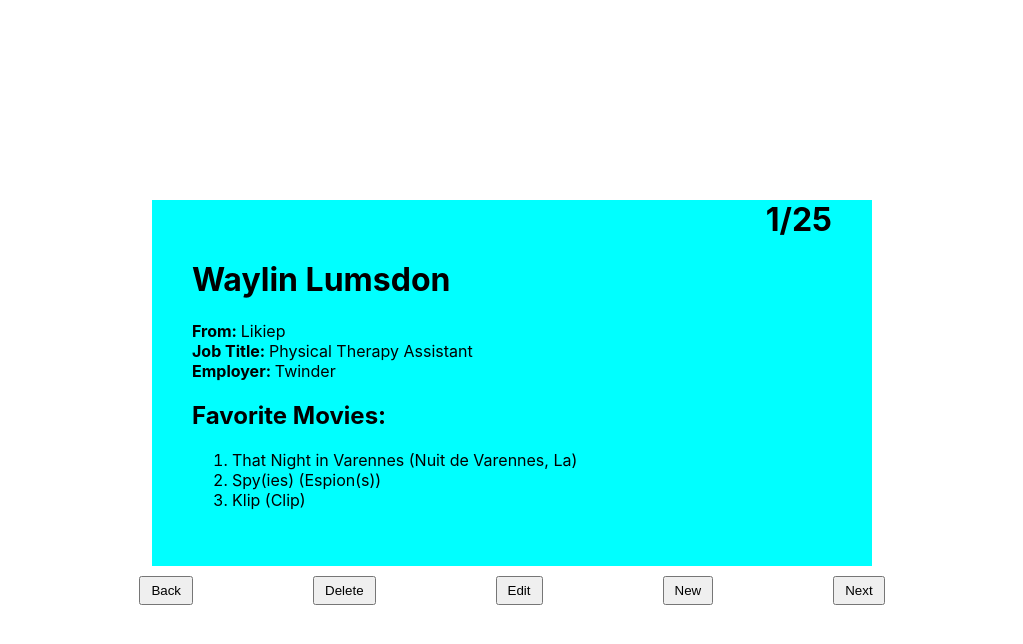
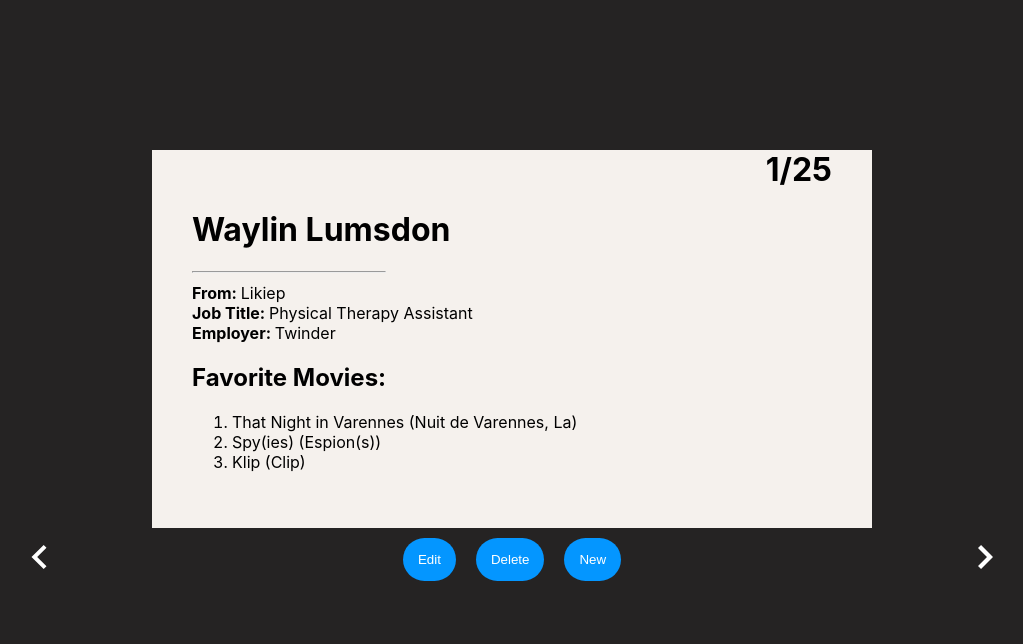
Before and after one commit to Brandao-lang/user-directory, a React (Create React App) app: page / in a window 1280 px wide. Shown: the top 644 px of the page, without its empty margins (128-1151 px from the left). Built offline with nearby package versions, Linux system fonts and the light colour scheme.

Commit message:
added styling

```diff
--- a/public/index.html
+++ b/public/index.html
@@ -26,7 +26,7 @@
     -->
     <title>React App</title>
   </head>
-  <body>
+  <body style="background-color: #252323">
     <noscript>You need to enable JavaScript to run this app.</noscript>
     <div id="root"></div>
     <!--
--- a/src/App.js
+++ b/src/App.js
@@ -56,8 +56,6 @@ function App() {
     setCreateIsOpen(!createIsOpen)
   }
 
-
-
   return (
     <div className="App-main">
       <User currentUser={currentUser} userData={userData} />
--- a/src/Components/Navigation.js
+++ b/src/Components/Navigation.js
@@ -4,11 +4,11 @@ import '../Styles/buttons.css'
 export default function Navigator(props) {
     return (
         <div className="nav-buttons">
-            <button onClick={props.btnBackHandler}>Back</button>
-            <button onClick={props.deleteHandler}>Delete</button>
-            <button onClick={props.editOpener}>Edit</button>
-            <button onClick={props.createOpener}>New</button>
-            <button onClick={props.btnNextHandler}>Next</button>
+            <button className="nav-btn" onClick={props.btnBackHandler}><svg className="arrow" xmlns="http://www.w3.org/2000/svg" width="24" height="24" viewBox="0 0 24 24"><path d="M16.67 0l2.83 2.829-9.339 9.175 9.339 9.167-2.83 2.829-12.17-11.996z"/></svg></button>
+            <button className="changer-btn" onClick={props.editOpener}>Edit</button>
+            <button className="changer-btn" onClick={props.deleteHandler}>Delete</button>
+            <button className="changer-btn" onClick={props.createOpener}>New</button>
+            <button className="nav-btn" onClick={props.btnNextHandler}><svg className="arrow" xmlns="http://www.w3.org/2000/svg" width="24" height="24" viewBox="0 0 24 24"><path d="M5 3l3.057-3 11.943 12-11.943 12-3.057-3 9-9z"/></svg></button>
         </div>
     )
 }
--- a/src/Components/User.js
+++ b/src/Components/User.js
@@ -8,6 +8,7 @@ export default function User (props) {
            <h1 className="counter">{props.currentUser+1}/{props.userData.length}</h1>
             <div className="user-bio">
                 <h1>{props.userData[props.currentUser].name.first} {props.userData[props.currentUser].name.last}</h1>
+                <hr/>
                 <span><strong>From: </strong>{props.userData[props.currentUser].city}</span>
                  <br/>
                 <span><strong>Job Title: </strong>{props.userData[props.currentUser].title}</span>
--- a/src/Styles/buttons.css
+++ b/src/Styles/buttons.css
@@ -1,10 +1,30 @@
 .nav-buttons {
-  text-align: center;
+  display: flex;
+  justify-content: center;
 }
 
-.nav-buttons button {
-  margin-left: 60px;
-  margin-right: 60px;
+.nav-btn {
+  margin-left: 330px;
+  margin-right: 330px;
   margin-top: 10px;
-  padding: 5px 10px;
+  padding: 7px 12px;
+  color: #ffffff;
+  background: none;
+  border-style: none;
+  font-size: 1.3rem;
 }
+
+.arrow {
+  fill: white;
+}
+
+.changer-btn {
+  margin-left: 10px;
+  margin-right: 10px;
+  margin-top: 10px;
+  padding: 10px 15px;
+  color: #ffffff;
+  background-color: #0496ff;
+  border-style: none;
+  border-radius: 30px;
+}
--- a/src/Styles/users.css
+++ b/src/Styles/users.css
@@ -1,9 +1,9 @@
 .user-card {
   margin: 0 auto;
-  margin-top: 200px;
+  margin-top: 150px;
   width: 50vw;
   text-align: left;
-  background-color: aqua;
+  background-color: #f5f1ed;
   padding: 40px;
   padding-top: 0;
 }
@@ -11,3 +11,9 @@
 .counter {
   text-align: right;
 }
+
+hr {
+  width: 30%;
+  margin: 0;
+  margin-bottom: 10px;
+}
```
